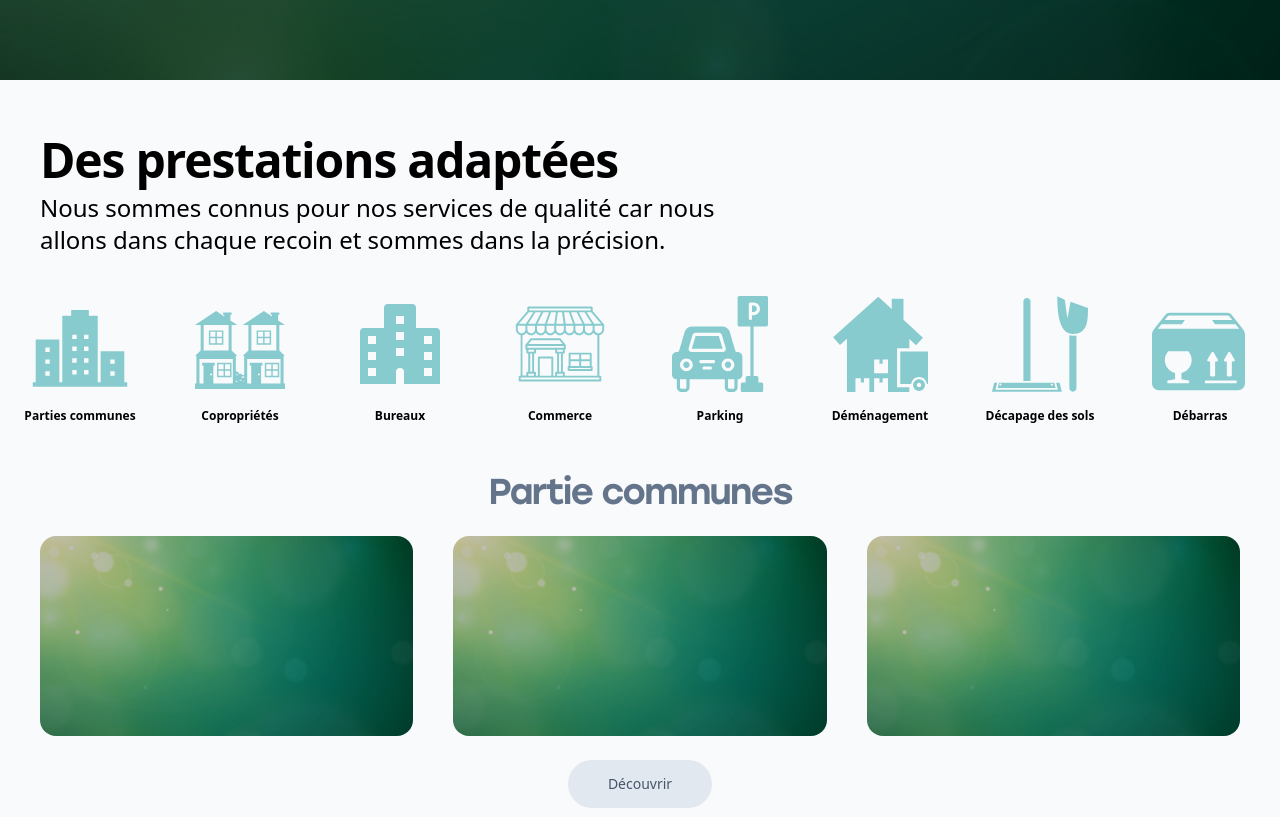
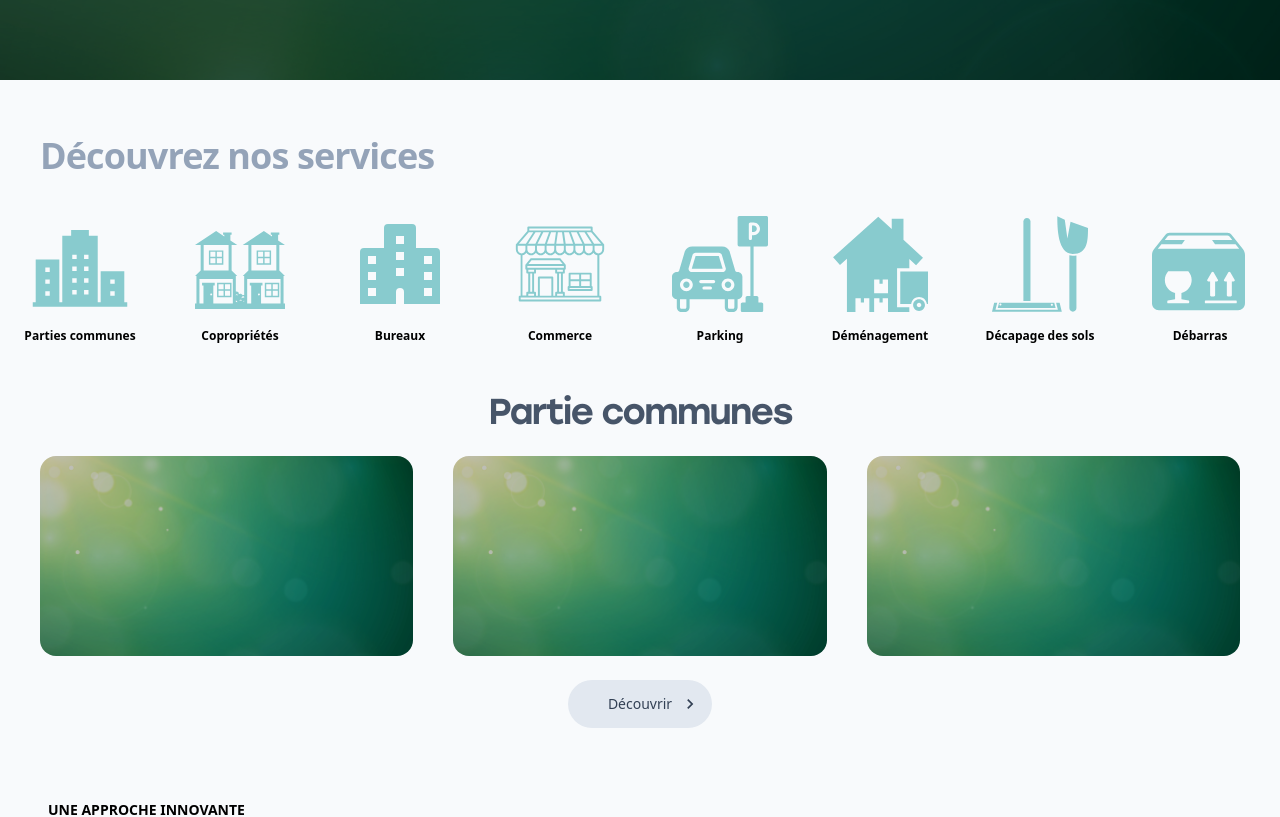
Before and after one commit to netproam/netpro, a Next.js app: page / in a window 1280 px wide. Shown: the part 720-1537 px from the top of the page. Built offline with nearby package versions, Linux system fonts and the light colour scheme.

Commit message:
une meilleur version pour la version detailler des produits

```diff
--- a/src/components/section/NewServiceSection.tsx
+++ b/src/components/section/NewServiceSection.tsx
@@ -14,11 +14,12 @@ import ParkingSVG from "../../../public/SVG/parking.svg"
 import StoreSVG from "../../../public/SVG/commerce.svg"
 import DecapSVG from "../../../public/SVG/decapage.svg"
 import CommunSVG from "../../../public/SVG/partiecommune.svg"
+import { MdKeyboardArrowRight } from "react-icons/md";
 
 import ServiceComponent from "../services/ServiceComponent";
 
 const NewServicesSection = () => {
-    const allData=[{titre:"Service de nettoyages commerciale",soustitre:'Des prestations adaptées',
+    const allData=[{titre:"Service de nettoyages commerciale",soustitre:'Découvrez nos services',
     description:`Nous sommes connus pour nos services de qualité car nous allons dans chaque recoin et sommes dans la précision.
     `}]
 
@@ -71,11 +72,9 @@ const NewServicesSection = () => {
 <div className="flex flex-col h-fit   w-full  justify-center items-center  lg:gap-0 lg:px-10">
     <div className="flex text-sm px-4 text-center lg:px-0 flex-col
      w-full gap-2 justify-center items-center lg:items-start ">
-    <h2 className="text-center lg:text-start text-3xl  pt-4
-     lg:text-5xl font-semibold  tracking-tight ">{allData[0].soustitre}</h2>
+    <h2 className="text-center lg:text-start text-3xl  pt-4  text-slate-400
+     lg:text-4xl font-semibold  tracking-tight ">{allData[0].soustitre}</h2>
 
-    <h2 className="text-center lg:text-start  w-4/5 lg:w-3/5
-     lg:text-2xl  ">{allData[0].description}</h2>
     </div>
 
 </div>
@@ -90,7 +89,7 @@ const NewServicesSection = () => {
     <div className="flex flex-col h-full  w-full text-center  gap-2 pt-10 ">
 
 
-<div className=" grid grid-cols-3 lg:grid-cols-8 gap-y-4 w-full place-items-center lg:place-items-start relative   ">
+<div className=" grid grid-cols-4 lg:grid-cols-8 gap-y-4 w-full place-items-center lg:place-items-start relative   ">
 {allDataDisplay}
 </div>
 
@@ -99,26 +98,28 @@ const NewServicesSection = () => {
 
 </div>
 <div className="flex flex-col w-full h-full gap-2  ">
-<h2 className="text-3xl  lg:text-4xl  text-center pt-8 pb-4 tracking-tighter font-stolzl text-slate-500">Partie communes</h2>
-<div className=" flex flex-col  items-center justify-between  px-4  lg:px-10  w-full gap-10 lg:flex-row ">
-    <div className=" h-[125px] w-full lg:h-[200px] relative flex">
+<h2 className="text-3xl  lg:text-4xl  text-center pt-8 pb-4 tracking-tighter font-stolzl text-slate-600">Partie communes</h2>
+<div className=" grid grid-cols-2 items-center justify-between  px-4  lg:px-10  w-full gap-10 lg:grid-cols-3 ">
+    <div className=" h-[125px]  lg:h-[200px] relative flex">
         <img
         className="rounded-lg lg:rounded-2xl brightness-75  object-cover w-full h-full"
         src="/test-bas.jpg"/>
     </div>
-    <div className=" h-[125px] w-full lg:h-[200px] relative flex">
+    <div className=" h-[125px] lg:h-[200px] relative flex">
         <img
         className="rounded-lg lg:rounded-2xl brightness-75  object-cover w-full h-full"
         src="/test-bas.jpg"/>
     </div>
-    <div className=" h-[125px] w-full lg:h-[200px] relative flex">
+    <div className=" h-[125px] w-full col-span-2 lg:col-span-1 lg:h-[200px] relative flex">
         <img
         className="rounded-lg lg:rounded-2xl brightness-75  object-cover w-full h-full"
         src="/test-bas.jpg"/>
     </div>
 
 </div>
-<Button className="w-fit relative self-center mt-4 px-10 py-6 rounded-full bg-slate-200 text-slate-600">{`Découvrir`}</Button>
+<Button className="w-fit relative px-10
+ relative self-center  mt-4 py-6 rounded-full bg-slate-200 text-slate-700 hover:bg-slate-200">{`Découvrir`}
+<span className="absolute right-3"><MdKeyboardArrowRight  className="" size={20}/></span></Button>
 </div>
 
 
--- a/src/components/services/ServiceComponent.tsx
+++ b/src/components/services/ServiceComponent.tsx
@@ -50,7 +50,7 @@ else {
 
   >
     <div  className={`text-[#88CBCE] lg:justify-start
-     w-[60px] lg:w-24  flex items-center justify-center `} id={"childrenHolder"}>
+     w-[40px] lg:w-24  flex items-center justify-center `} id={"childrenHolder"}>
 {children}
 </div>
 <h2 className="font-semibold text-xs   self-center  whitespace-nowrap  ">{title}</h2>
```
